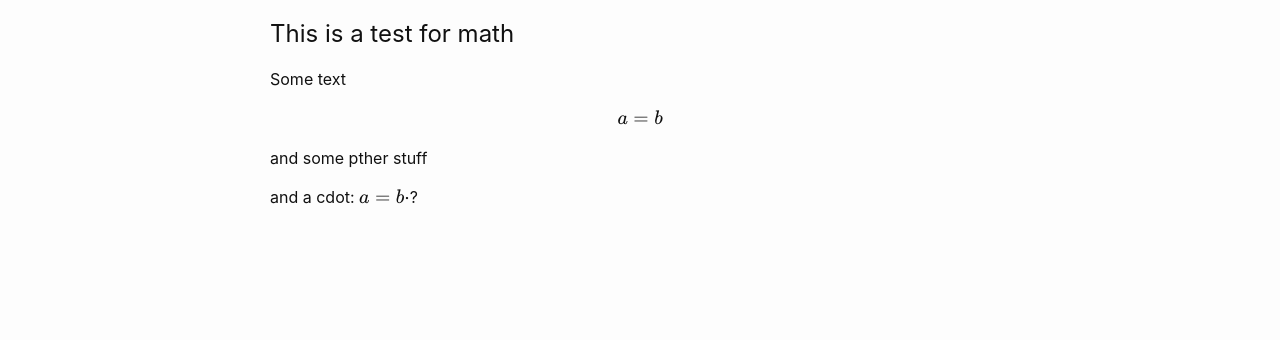
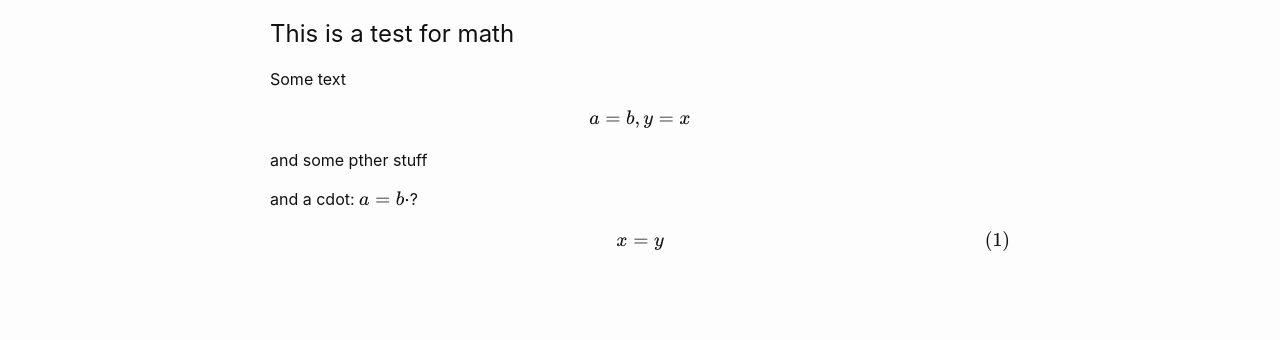
Before and after one commit to maankoe/maankoe.github.io, a Jekyll site: the page built from _posts/2022-07-12-machine-leraning-formalism.markdown, in a window 1280 px wide. Shown: the part 184-524 px from the top of the page. Built offline with Jekyll 4.4.1, drawn with Linux system fonts in a browser that asks for light colours; formulas are drawn with MathJax 3.

Commit message:
hopefully last experiment

```diff
--- a/_includes/head.html
+++ b/_includes/head.html
@@ -10,12 +10,12 @@
   {%- endif -%}
 
   <!-- for mathjax support -->
-  <!-- {% if page.hasmath %} -->
-  <script type="text/javascript" async src="https://cdn.mathjax.org/mathjax/latest/MathJax.js?config=TeX-MML-AM_CHTML"></script>
-  <!-- <script type="text/x-mathjax-config">
-      MathJax.Hub.Config({
-      TeX: { equationNumbers: { autoNumber: "AMS" } }
-      });
-  </script> -->
-  <!-- {% endif %} -->
+  {% if page.hasmath %}
+    <script type="text/javascript" async src="https://cdn.mathjax.org/mathjax/latest/MathJax.js?config=TeX-MML-AM_CHTML"></script>
+    <script type="text/x-mathjax-config">
+        MathJax.Hub.Config({
+        TeX: { equationNumbers: { autoNumber: "AMS" } }
+        });
+    </script>
+  {% endif %}
 </head>
--- a/_posts/2022-07-12-machine-leraning-formalism.markdown
+++ b/_posts/2022-07-12-machine-leraning-formalism.markdown
@@ -10,8 +10,15 @@
 
 Some text
 
-$$a = b$$
+$$a = b, \\
+y = x
+$$
 
 and some pther stuff
 
-and a cdot: \\(a = b \cdot\\)?
+and a cdot: $$a = b \cdot$$?
+
+
+\begin{equation}
+ x = y
+\end{equation}
```
